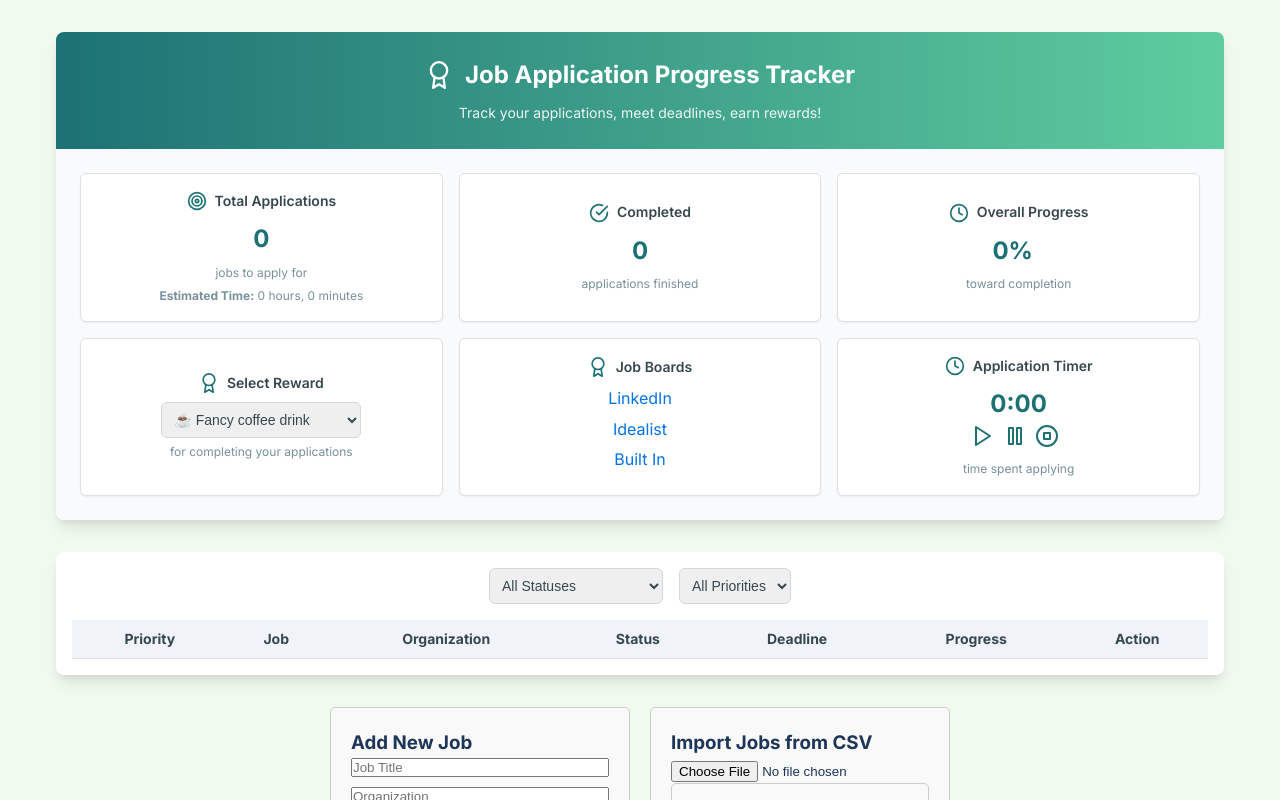
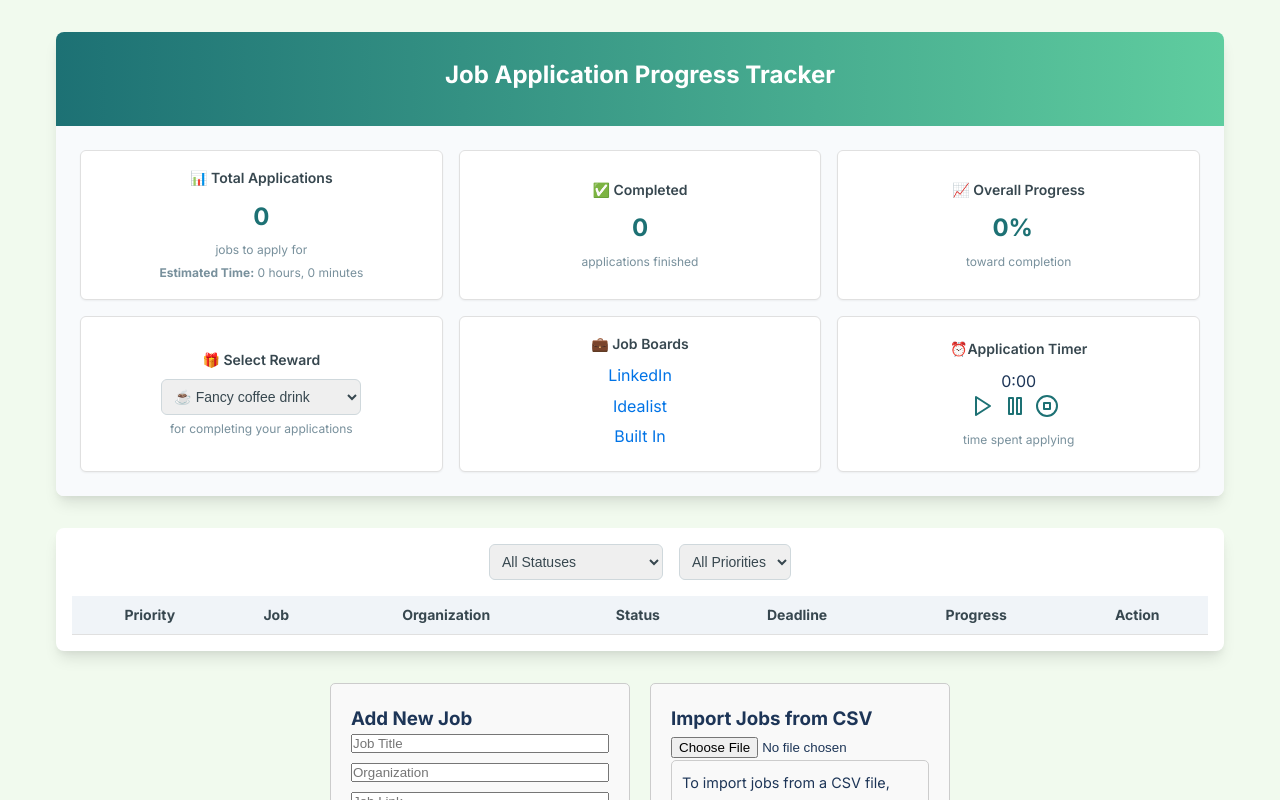
Before and after one commit to marlanamc/jobapptracker, a React (Create React App) app: page / in a window 1280 px wide. Shown: the top 800 px of the page. Built offline with nearby package versions, Linux system fonts and the light colour scheme.

Commit message:
Update App.js

```diff
--- a/src/App.js
+++ b/src/App.js
@@ -309,6 +309,14 @@ const JobApplicationTracker = () => {
     localStorage.setItem('jobs', JSON.stringify(jobs));
   }, [jobs]);
 
+  // Function to clear all jobs
+  const clearAllJobs = () => {
+    if (window.confirm("Are you sure you want to clear all jobs?")) {
+      setJobs([]);
+      localStorage.removeItem('jobs');
+    }
+  };
+
   return (
     <div className="app-container">
       {showCelebration && (
@@ -320,19 +328,14 @@ const JobApplicationTracker = () => {
       <div className="header-card">
         <div className="header-content">
           <div className="header-title">
-            <Award className="header-icon" />
             <h1>Job Application Progress Tracker</h1>
           </div>
-          <p className="header-subtitle">
-            Track your applications, meet deadlines, earn rewards!
-          </p>
         </div>
 
         <div className="stats-container">
           <div className="stat-card">
             <div className="stat-header">
-              <Target className="stat-icon" />
-              <h3>Total Applications</h3>
+              <h3>📊 Total Applications</h3>
             </div>
             <p className="stat-value">{filteredJobs.length}</p>
             <p className="stat-label">jobs to apply for</p>
@@ -343,8 +346,7 @@ const JobApplicationTracker = () => {
 
           <div className="stat-card">
             <div className="stat-header">
-              <CheckCircle className="stat-icon" />
-              <h3>Completed</h3>
+              <h3>✅ Completed</h3>
             </div>
             <p className="stat-value">{completedCount}</p>
             <p className="stat-label">applications finished</p>
@@ -352,8 +354,7 @@ const JobApplicationTracker = () => {
 
           <div className="stat-card">
             <div className="stat-header">
-              <Clock className="stat-icon" />
-              <h3>Overall Progress</h3>
+              <h3>📈 Overall Progress</h3>
             </div>
             <div className="progress-container">
               <p className="stat-value">{overallProgress}%</p>
@@ -369,8 +370,7 @@ const JobApplicationTracker = () => {
 
           <div className="stat-card">
             <div className="stat-header">
-              <Award className="stat-icon" />
-              <h3>Select Reward </h3>
+              <h3>🎁 Select Reward</h3>
             </div>
             <select
               value={selectedReward}
@@ -388,8 +388,7 @@ const JobApplicationTracker = () => {
 
           <div className="stat-card">
             <div className="stat-header">
-              <Award className="stat-icon" />
-              <h3>Job Boards</h3>
+              <h3>💼 Job Boards</h3>
             </div>
             <ul className="job-board-links">
               <li>
@@ -412,10 +411,11 @@ const JobApplicationTracker = () => {
 
           <div className="stat-card">
             <div className="stat-header">
-              <Clock className="stat-icon" />
-              <h3>Application Timer</h3>
+              <h3>⏰Application Timer</h3>
             </div>
-            <p className="stat-value">{Math.floor(timer / 60)}:{timer % 60 < 10 ? '0' : ''}{timer % 60}</p>
+            <p className="timer-display">
+              {Math.floor(timer / 60)}:{timer % 60 < 10 ? '0' : ''}{timer % 60}
+            </p>
             <div className="timer-controls">
               <button onClick={startTimer}><Play /></button>
               <button onClick={pauseTimer}><Pause /></button>
@@ -553,6 +553,10 @@ const JobApplicationTracker = () => {
             onChange={(e) => setNewJob({ ...newJob, url: e.target.value })}
           />
           <button onClick={addNewJob} className="button">Add Job</button>
+          <br></br>
+          <button onClick={clearAllJobs} className="button clear-all-button">
+            Clear All Jobs
+          </button>
         </div>
 
         <div className="grid-item">
```
